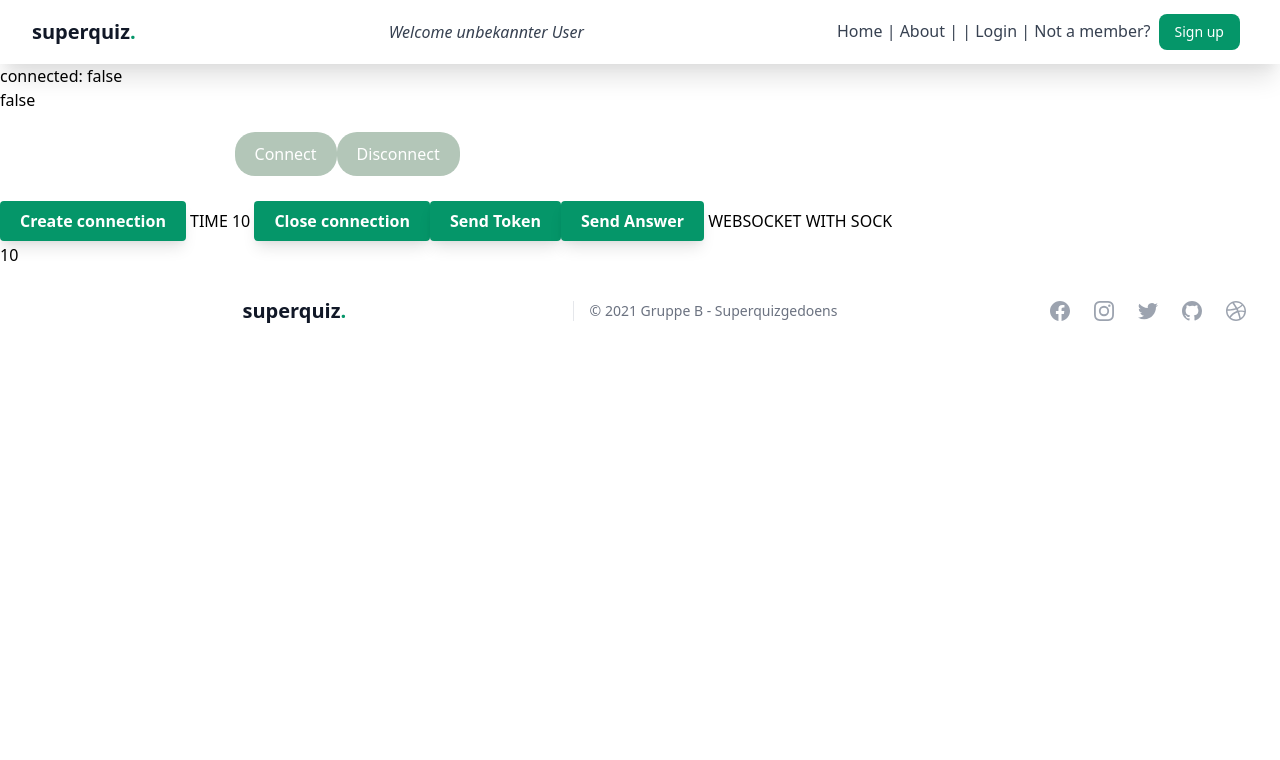
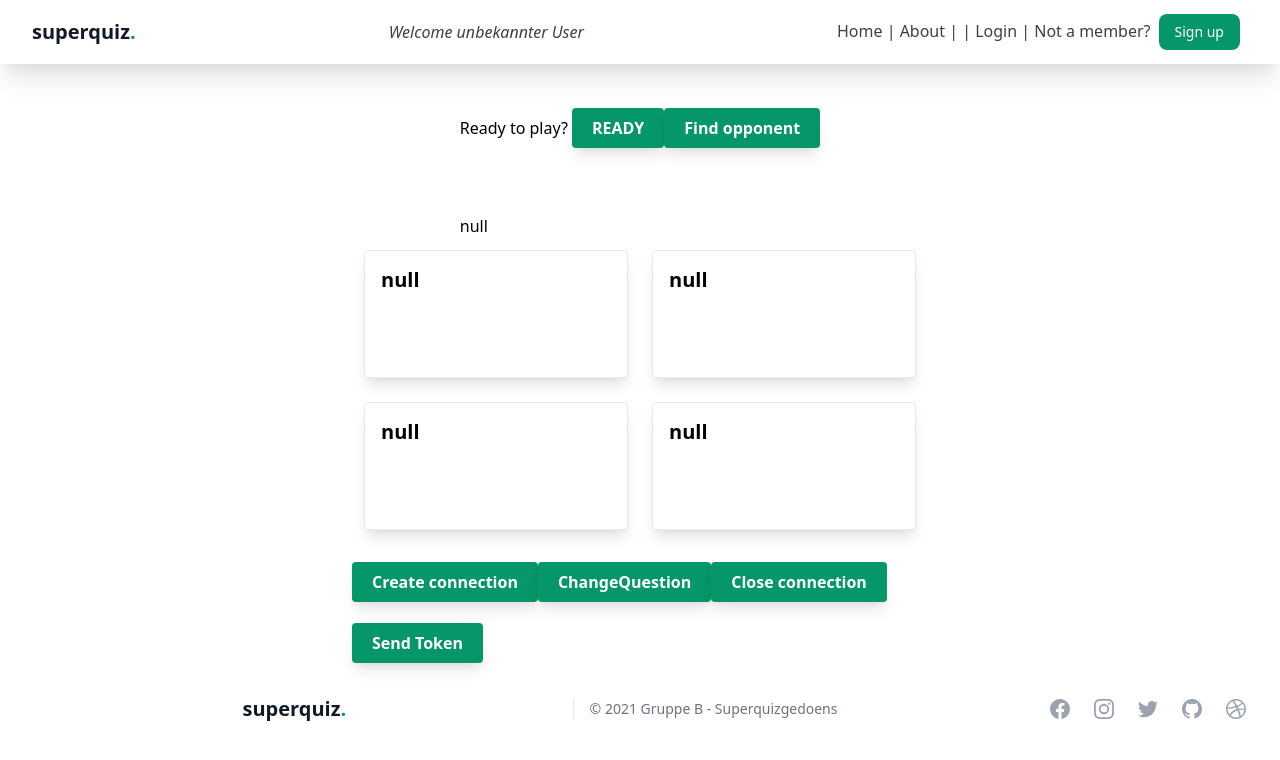
Before and after one commit to felicitasyeboah/vuejs_quiz_client, a Vue app: page /game in a window 1280 px wide. Shown: the top 760 px of the page. Built offline with nearby package versions, Linux system fonts and the light colour scheme.

Commit message:
Fragentext, Antwortmöglichkeiten und Timer werden angezeigt
Signed-off-by: Martine Weidig <martine.weidig@stud.th-luebeck.de>

```diff
--- a/src/components/WebSocketwithSock.vue
+++ b/src/components/WebSocketwithSock.vue
@@ -1,27 +1,84 @@
 <template>
 
-  <div class="content" id="websocket">
-    <span v-if="this.$store.state.connected"> CONNECTED</span>
-    <div>connected: {{ connected }}</div>
-    {{ this.$store.getters.getIsConnected }}
-    {{ this.$store.getIsConnected }}
-    <div class="row">
-      <div class="col">
-        <div class="form-group">
-          <label for="connect">WebSocket connection:</label>
-          <button id="connect" class="btn btn-default" type="submit" :disabled="connected == true"
-                  @click.prevent="connect">Connect
+  <div>
+    <div class="flex justify-center">
+      <div class=" relative justify-center mt-6">
+        <div v-if="!this.$store.state.isConnected">
+          Ready to play?
+
+          <button
+              class="bg-green-600 hover:bg-green-800 text-white font-bold py-2 rounded shadow-lg hover:shadow-xl transition duration-200"
+              @click="connect">READY
           </button>
-          <button id="disconnect" class="btn btn-default" type="submit" :disabled="connected == false"
-                  @click.prevent="disconnect">Disconnect
+          <button
+              class="bg-green-600 hover:bg-green-800 text-white font-bold py-2 rounded shadow-lg hover:shadow-xl transition duration-200"
+              @click="sendToken">Find opponent
           </button>
         </div>
-        {{ question }}
+        <div v-else class="absolute flex top-0 right-0 p-3 space-x-1">
+
+          <h1 class="text-4xl">TIME {{ timer }}</h1>
+
+        </div>
+        {{ this.$store.state.question.category }}
+        <p class="bg-white px-12 py-8 rounded-lg w-80"> {{ this.$store.state.question.text }}
+        </p>
+
+
+        {{ question.text }}
+
+
+      </div>
+    </div>
+  </div>
+
+
+  <div class="container container max-w-xl m-auto flex flex-wrap flex-col md:flex-row items-center justify-start">
+
+    <div id="answer1" class="w-full lg:w-1/2 p-3" v-on:click="sendAnswer">
+      <div class="flex flex-col lg:flex-row rounded overflow-hidden h-auto lg:h-32 border shadow shadow-lg">
+
+        <div class="bg-white rounded-b lg:rounded-b-none lg:rounded-r p-4 flex flex-col justify-between leading-normal">
+          <div class="text-black font-bold text-xl mb-2 leading-tight">{{ this.$store.getters.getAnswer1 }}</div>
+
+        </div>
+      </div>
+    </div>
+    <div id="answer2" class="w-full lg:w-1/2 p-3" v-on:click="reply_click(this.id)">
+      <div class="flex flex-col lg:flex-row rounded overflow-hidden h-auto lg:h-32 border shadow shadow-lg">
+
+        <div class="bg-white rounded-b lg:rounded-b-none lg:rounded-r p-4 flex flex-col justify-between leading-normal">
+          <div class="text-black font-bold text-xl mb-2 leading-tight">{{ this.$store.getters.getAnswer2 }}</div>
+
+        </div>
+      </div>
+    </div>
+    <div id="answer3" class="w-full lg:w-1/2 p-3" v-on:click="checkAnswer">
+      <div class="flex flex-col lg:flex-row rounded overflow-hidden h-auto lg:h-32 border shadow shadow-lg">
+
+        <div class="bg-white rounded-b lg:rounded-b-none lg:rounded-r p-4 flex flex-col justify-between leading-normal">
+          <div class="text-black font-bold text-xl mb-2 leading-tight">{{ this.$store.getters.getAnswer3 }}</div>
+
+        </div>
+      </div>
+    </div>
+    <div id="answer4" class="w-full lg:w-1/2 p-3" v-on:click="checkAnswer">
+      <div class="flex flex-col lg:flex-row rounded overflow-hidden h-auto lg:h-32 border shadow shadow-lg">
+        <div class="bg-white rounded-b lg:rounded-b-none lg:rounded-r p-4 flex flex-col justify-between leading-normal">
+          <div class="text-black font-bold text-xl mb-2 leading-tight">{{ this.$store.getters.getAnswer4 }}</div>
+
+        </div>
+      </div>
+
+    </div>
     <button
         class="bg-green-600 hover:bg-green-800 text-white font-bold py-2 rounded shadow-lg hover:shadow-xl transition duration-200"
         @click="connect">Create connection
     </button>
-        TIME {{ timer  }}
+    <button
+        class="bg-green-600 hover:bg-green-800 text-white font-bold py-2 rounded shadow-lg hover:shadow-xl transition duration-200"
+        @click="changeQuestion">ChangeQuestion
+    </button>
     <button
         class="bg-green-600 hover:bg-green-800 text-white font-bold py-2 rounded shadow-lg hover:shadow-xl transition duration-200"
         @click="disconnect">Close connection
@@ -30,18 +87,6 @@
         class="bg-green-600 hover:bg-green-800 text-white font-bold py-2 rounded shadow-lg hover:shadow-xl transition duration-200"
         @click="sendToken">Send Token
     </button>
-        <button
-            class="bg-green-600 hover:bg-green-800 text-white font-bold py-2 rounded shadow-lg hover:shadow-xl transition duration-200"
-            @click="sendAnswer">Send Answer
-        </button>
-        WEBSOCKET WITH SOCK
-      </div>
-    </div>
-    <h1>{{ timer }}</h1>
-    <ul>
-      <li v-for="message in messages" v-bind:key="message">{{ message }}</li>
-    </ul>
-
   </div>
 </template>
 
@@ -50,6 +95,8 @@
 import Stomp from "stompjs";
 
 import SockJS from 'sockjs-client';
+import store from "../vuex/store";
+
 
 import {
   CONNECTED,
@@ -58,22 +105,36 @@ import {
   MESSAGE,
   QUESTION_TIMER_MESSAGE,
   RESULT_MESSAGE,
+  SCORE_MESSAGE,
   SCORE_TIMER_MESSAGE,
   START_TIMER_MESSAGE,
   STOMP_ENDPOINT,
   WEBSOCKET_IP,
   WS_URL
 } from "@/assets/constants";
-import store from "@/vuex/store";
+
 
 // import {messageUtils} from "@/utils";
 
 
 export default {
-  computed: {},
+  computed: {
+    question() {
+      return this.$store.state.question;
+    }
+  },
   name: "WebSocketwithSock",
   data() {
     return {
+      question: {
+        category: this.$store.state.question.category,
+        text: this.$store.getters.getQuestionText,
+        answer1: null,
+        answer2: null,
+        answer3: null,
+        answer4: null,
+        correctAnswer: null,
+      },
       received_messages: [],
       send_message: null,
       token: localStorage.getItem('token'),
@@ -87,10 +148,10 @@ export default {
       status: "Wird gesucht",
       oppfound: false,
       connected: this.$store.state.isConnected,
-      timer: 10,
+      timer: this.$store.getters.getTimer,
       list2: [],
       messages: [],
-      question: null,
+
     }
   },
 
@@ -112,9 +173,37 @@ export default {
     //     "opponentScore":0,"type":"GAME_MESSAGE"}
 
 
-    onmessage = function (message) {
+    // onmessage = function (message) {
+    //   this.stompClient.onmessage = this.handleMessage
 
 
+  },
+
+
+  methods: {
+
+    connect() {
+      this.socket = new SockJS("http://localhost:8080/websocket");
+      this.stompClient = Stomp.over(this.socket);
+      this.stompClient.connect(
+          {},
+          frame => {
+
+            console.log(frame);
+            this.$store.commit('setSocketIsConnected', true);
+
+            console.log("store" + this.$store.getters.getIsConnected)
+            console.log("Status:" + this.connected)
+            this.updateSocketStatus(true)
+            this.stompClient.subscribe('/user/topic/game', this.msgHandler);
+          },
+          error => {
+            console.log(error);
+            this.connected = false;
+          }
+      );
+    },
+    msgHandler(message) {
       const messageCommand = message.command;
       const messageType = message.headers.type;
       // if (messageUtils.isKnowMessageType(message.data)) {
@@ -122,26 +211,56 @@ export default {
         const msg = JSON.parse(message.body);
         switch (messageType) {
           case START_TIMER_MESSAGE:
-            alert("ES GEHT LOS")
+            this.timer = msg.timeLeft
+            // {"timeLeft":2,"type":"START_TIMER_MESSAGE"}
             this.$store.commit('setTimer', msg.timeLeft);
             break;
           case QUESTION_TIMER_MESSAGE:
+            // {"timeLeft":1,"type":"QUESTION_TIMER_MESSAGE"}
             console.log("QUESTION_TIMER_MESSAGE erhalten")
             console.log("timeleft:" + msg.timeLeft);
-            this.$store.setTimer(msg.timeLeft)
+            this.$store.commit('setTimer', msg.timeLeft);
             this.setTimer(msg.timeLeft)
             break
           case GAME_MESSAGE:
+            // {"category":"Wissenschaft","question":"Von wem stammt die Relativitätstheorie?",
+            //     "answer1":"Stephen Hawking","answer2":"Nikola Tesla","answer3":"Albert Einstein",
+            //     "answer4":"Marie Curie","correctAnswer":3,"user":{"userName":"Martine",
+            //     "profileImage":"default10.png"},
+            //   "opponent":{"userName":"CandyMountain","profileImage":"default3.png"},
+            //   "userScore":0,"opponentScore":0,"type":"GAME_MESSAGE"}
             console.log("GAME_MESSAGE erhalten")
-            alert("category:" + msg.category);
-            alert("question:" + msg.question);
-            this.question = msg.question
+
+            this.$store.commit('setQuestionText', msg.question);
+            this.$store.commit('setCategory', msg.category);
+            this.$store.commit('setAnswer1', msg.answer1);
+            this.$store.commit('setAnswer2', msg.answer2);
+            this.$store.commit('setAnswer3', msg.answer3);
+            this.$store.commit('setAnswer4', msg.answer4);
+            this.$store.commit('setCorrectAnswer', msg.correctAnswer);
+
+
+            //
+            // this.question.category = msg.category;
+            // this.question.answer1= msg.answer1;
+            // console.log("HERE "+msg.category, msg.answer1, this.question.text, this.$store.getQuestion)
+
             // alert("Spiel zu ENDE")
             break
+          case SCORE_MESSAGE:
+            // {"user":{"userName":"Martine","profileImage":"default10.png"},
+            // "opponent":{"userName":"CandyMountain","profileImage":"default3.png"},
+            // "userScore":0,"opponentScore":0,"type":"SCORE_MESSAGE"}
+            console.log("SCORE_MESSAGE")
+            break
           case SCORE_TIMER_MESSAGE:
+            // {"timeLeft":1,"type":"SCORE_TIMER_MESSAGE"}
             console.log("SCORE_TIMER_MESSAGE")
             break
           case RESULT_MESSAGE:
+            // Messagebody:{"isHighScore":false,"user":{"userName":"Martine","profileImage":"default10.png"}
+            // ,"opponent":{"userName":"CandyMountain","profileImage":"default3.png"},
+            //  "userScore":0,"opponentScore":0,"type":"RESULT_MESSAGE"}
             console.log("RESULT_MESSAGE erhalten")
             break
         }
@@ -159,32 +278,22 @@ export default {
         }
         console.log(message.command)//MESSAGE
       }
-    }
+    },
+    sendAnswer: function (event) {
+
+      var clicked = event.target;
+      var currentID = clicked.id
+      alert(currentID);
+
     },
 
-  methods: {
-    connect() {
-      this.socket = new SockJS("http://localhost:8080/websocket");
-      this.stompClient = Stomp.over(this.socket);
-      this.stompClient.connect(
-          {},
-          frame => {
+    reply_click: function (clicked_id) {
+      alert(clicked_id);
 
-            console.log(frame);
-            this.$store.commit('setSocketIsConnected', true);
-            // console.log("store"+ this.$store.getters.getTimer)
-            // console.log("store"+ this.$store.setTimer(5))
-            // console.log("store"+ this.$store.getters.getTimer)
-            console.log("store" + this.$store.getters.getIsConnected)
-            console.log("Status:" + this.connected)
-            this.updateSocketStatus(true)
-            this.stompClient.subscribe('/user/topic/game', onmessage);
     },
-          error => {
-            console.log(error);
-            this.connected = false;
-          }
-      );
+
+    changeQuestion() {
+      this.$store.commit('setQuestionText', "Hier kommt die Frage..");
     },
 
     sendToken() {
@@ -206,7 +315,11 @@ export default {
 
     setTimer: function (value) {
       this.$store.commit('setTimer', value);
-      this.timer = this.$store.getters.getTimer()
+      this.timer = this.$store.getters.getTimer
+    },
+    setQuestionText: function (value) {
+      this.$store.commit('setQuestion', value);
+      this.question.text = this.$store.getters.getQuestionText()
     },
   }
 }
--- a/src/vuex/store.js
+++ b/src/vuex/store.js
@@ -3,6 +3,15 @@ import Vuex from 'vuex'
 // Create a new store instance. Gets token from localstorage, gets current username from localstorage.
 export default new Vuex.Store({
         state: {
+            question: {
+                category: null,
+                text: null,
+                answer1: null,
+                answer2: null,
+                answer3: null,
+                answer4: null,
+                correctanswer: null,
+            },
             isConnected: false,
             status: '',
             token: localStorage.getItem('token'),
@@ -50,6 +59,27 @@ export default new Vuex.Store({
             setTimer: (state, integer) => {
                 state.timeLeft = integer;
 
+            },
+            setQuestionText: (state, value) => {
+                state.question.text = value;
+            },
+            setCategory: (state, value) => {
+                state.question.category = value;
+            },
+            setAnswer1: (state, value) => {
+                state.question.answer1 = value;
+            },
+            setAnswer2: (state, value) => {
+                state.question.answer2 = value;
+            },
+            setAnswer3: (state, value) => {
+                state.question.answer3 = value;
+            },
+            setAnswer4: (state, value) => {
+                state.question.answer4 = value;
+            },
+            setCorrectAnswer: (state, value) => {
+                state.question.correctanswer = value;
             },
         },
         actions: {
@@ -103,8 +133,28 @@ export default new Vuex.Store({
             getTimer: state => {
                 return Number(state.timeLeft);
             },
+            getQuestionText: state => {
+                return String(state.question.text)
+            },
+            getCategory: state => {
+                return String(state.question.category)
+            },
+            getAnswer1: state => {
+                return String(state.question.answer1)
+            },
+            getAnswer2: state => {
+                return String(state.question.answer2)
+            },
+            getAnswer3: state => {
+                return String(state.question.answer3)
+            },
+            getAnswer4: state => {
+                return String(state.question.answer4)
+            },
+            getCorrectAnswer: state => {
+                return String(state.question.correctanswer)
+            }
         }
-
 
     }
 )
```
Lines whose indentation alone changed are shown as unchanged.
